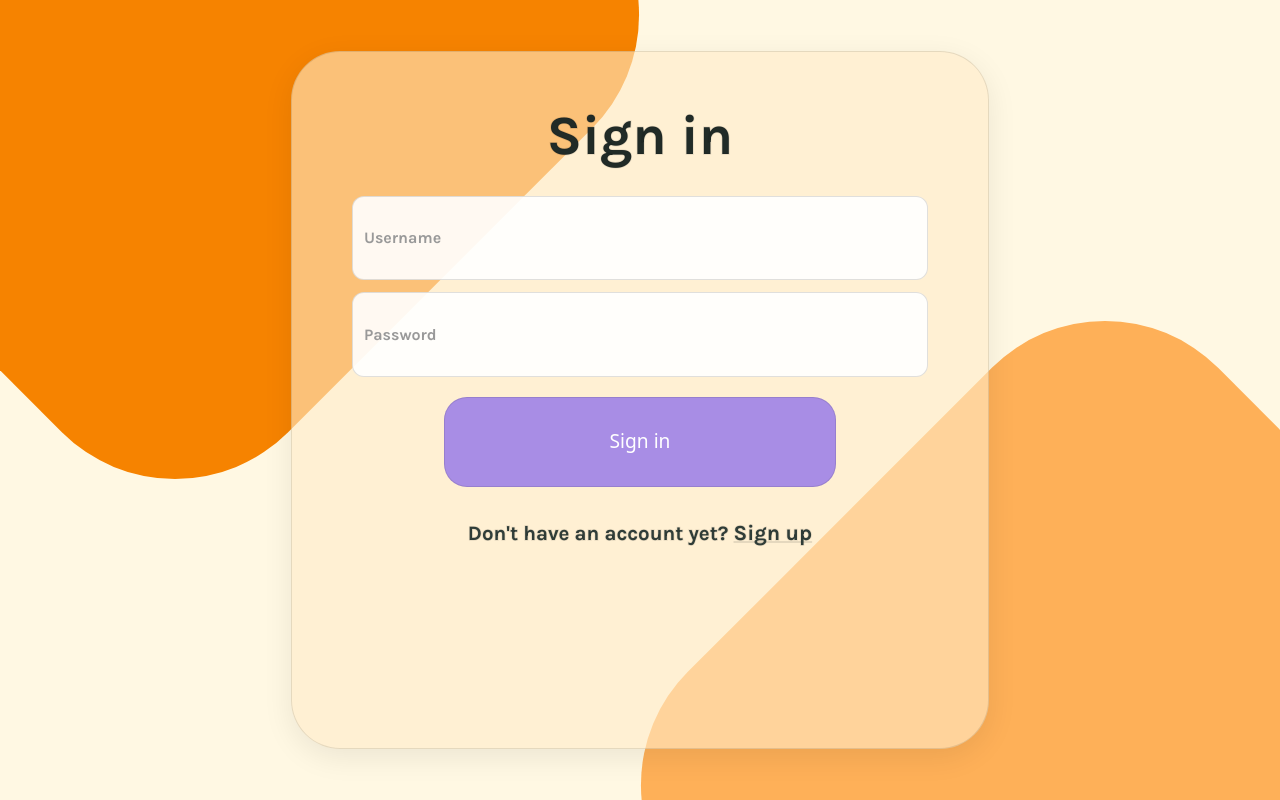
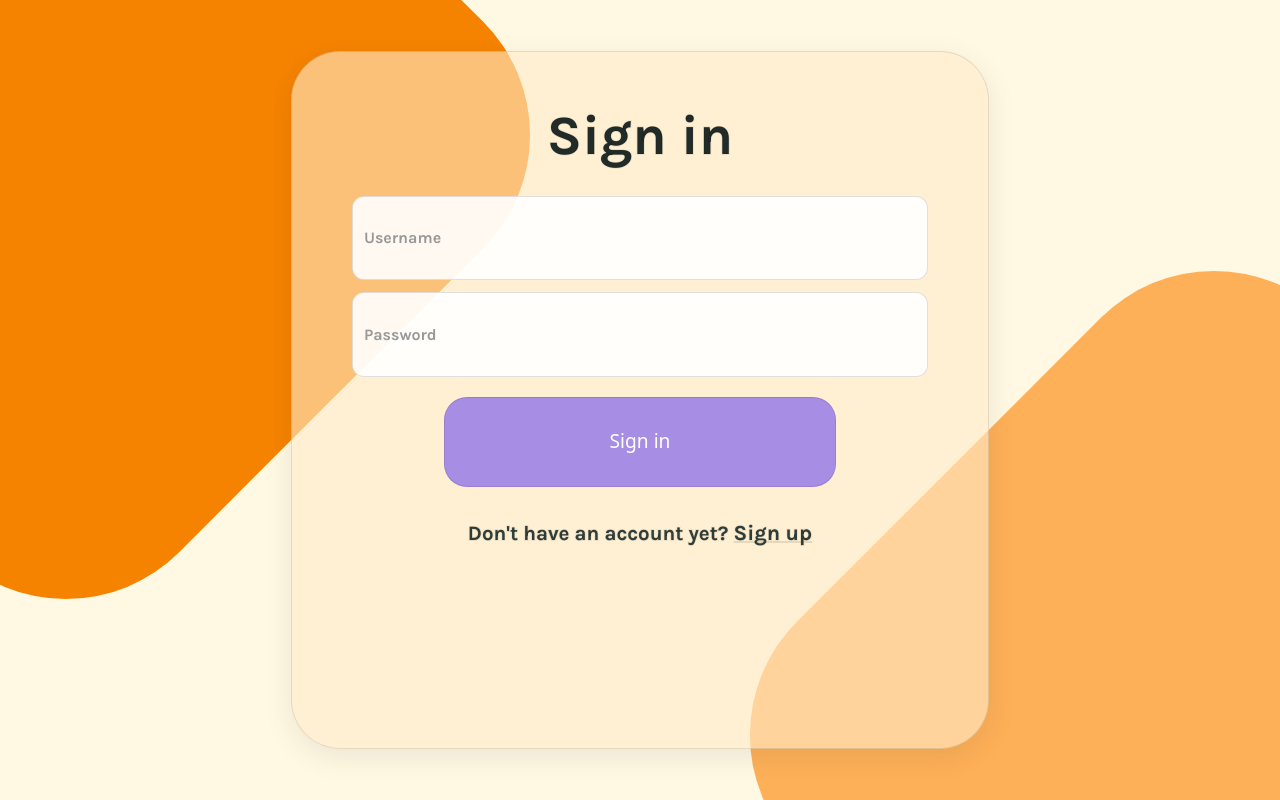
Before and after one commit to nhcarrigan-spring-2026-cohort/amber-wisteria, a React app in the folder frontend/: page /login in a window 1280 px wide. Built offline with nearby package versions, Linux system fonts and the light colour scheme; the HTML template or start-up script is replaced by a standard one.

Commit message:
Apply Background component to Login.jsx

```diff
--- a/frontend/src/components/Login/LoginForm.css
+++ b/frontend/src/components/Login/LoginForm.css
@@ -6,7 +6,6 @@
   align-items: center;
   width: 100%;
   min-height: 100vh;
-  background-color: #fff8e3;
   position: relative;
   overflow: hidden;
   padding: 20px;
--- a/frontend/src/components/Login/LoginForm.jsx
+++ b/frontend/src/components/Login/LoginForm.jsx
@@ -1,4 +1,5 @@
 import './LoginForm.css';
+import Background from '../Background';
 import { Link } from 'react-router-dom';
 
 export default function LoginForm({
@@ -10,9 +11,8 @@ export default function LoginForm({
   message
 }) {
   return (
+    <Background>
       <div className="login-page">
-      <div className="elementOne" aria-hidden="true" />
-      <div className="elementTwo" aria-hidden="true" />
 
         <main className="login-form" role="main">
           <h1 className="signin-heading" data-node-id="1:312">
@@ -67,5 +67,6 @@ export default function LoginForm({
           </form>
         </main>
       </div>
+    </Background>
   );
 }
```
Lines whose indentation alone changed are shown as unchanged.
